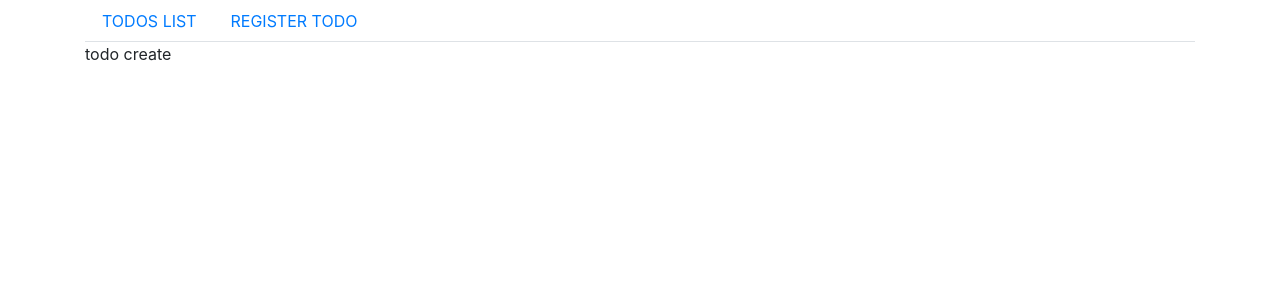
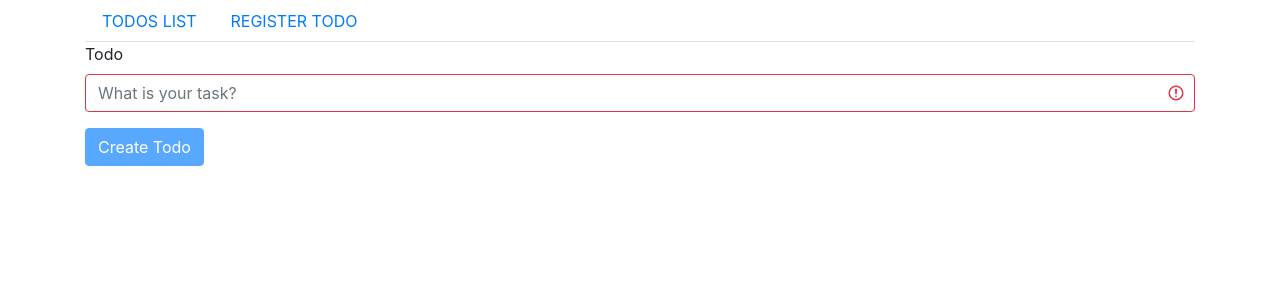
Before and after one commit to javier-pardinas/vue-crud-todo, a Vue app: page /#/todos/create in a window 1280 px wide. Shown: the top 300 px of the page. Built offline with nearby package versions, Linux system fonts and the light colour scheme.

Commit message:
imported tosdoform in todocreate and created logic of the view. added dispatch in updateTodoStatus() action so we do not have to refresh the page. fixed issue in todoform. added ! in :state="!$v.todo.text.$invalid"

```diff
--- a/src/components/TodoForm.vue
+++ b/src/components/TodoForm.vue
@@ -1,10 +1,11 @@
 <template>
+<!--processTodo-->
     <b-form @submit.prevent="$emit('processTodo', todo)">
         <b-form-group id="todo" label="Todo" label-for="todo">
         <!--:state= manage validation.state of this field. using vuelidate ($v)
         we check that the validation does not work properly-->
             <b-form-input autocomplete="off" id="todo"
-            v-model="todo.text" :state="$v.todo.text.$invalid"
+            v-model="todo.text" :state="!$v.todo.text.$invalid"
             placeholder="What is your task?" @input="$v.todo.touch">
             </b-form-input><!--@input=everytime we touch that field this gets executed and this gets updated-->
             <!--we show the error of the field of this form as long as
--- a/src/modules/todos/actions.js
+++ b/src/modules/todos/actions.js
@@ -52,7 +52,7 @@ export async function updateTodo({commit}, todo) {
     }
 }
 
-export async function updateTodoStatus({commit}, todo) {
+export async function updateTodoStatus({commit, dispatch}, todo) {
     try {
         await Vue.axios({
             method: 'PUT',
@@ -63,6 +63,8 @@ export async function updateTodoStatus({commit}, todo) {
                done: !todo.done
             }
         })
+        //dispatch: so the data gets updated and we see the changes without refreshing the page
+        dispatch('fetchTodos');
     } catch(e) {
         commit('todosError', e.message);
     } finally {
--- a/src/views/TodoCreate.vue
+++ b/src/views/TodoCreate.vue
@@ -1,5 +1,37 @@
 <template>
     <div>
-    todo create
+    <!--processTodo-->
+        <todo-form :todo="todo" @processTodo="addTodo"></todo-form>
     </div>
 </template>
+
+<script>
+import {mapActions} from 'vuex';
+import TodoForm from '@/components/TodoForm';
+
+export default {
+    components: {
+        TodoForm
+    },
+    data() {
+        return {
+            todo: {
+                id: null,
+                text: '',
+                done: false
+            }
+        }
+    },
+    methods: {
+        ...mapActions({
+            createTodo: 'todos/addTodo'
+        }),
+        addTodo(todo) {
+            this.createTodo(todo).then(() => {
+                this.$router.push('/todos');
+            })
+        }
+    }
+}
+
+</script>
```
